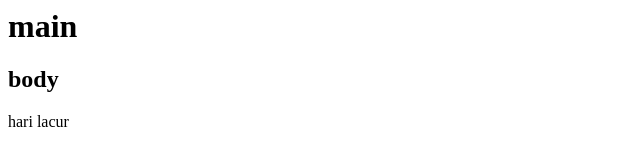
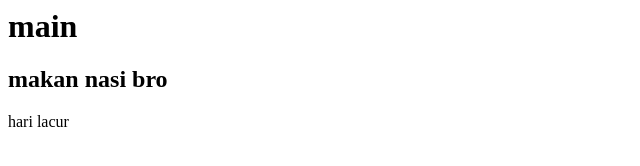
Before and after one commit to egan95/merger, a plain HTML site: page index.html in a window 1280 px wide. Shown: the whole page, without its empty margins (0-640 px from the left). Drawn offline with Linux system fonts and the light colour scheme.

Commit message:
terakhir komit

```diff
--- a/index.html
+++ b/index.html
@@ -3,7 +3,7 @@
 </head>
 <body>
 	<h1>main</h1>
-	<h2>body</h2>
+	<h2>makan nasi bro</h2>
 	<tr><td>hari lacur</td></tr>
 
 </body>
```
